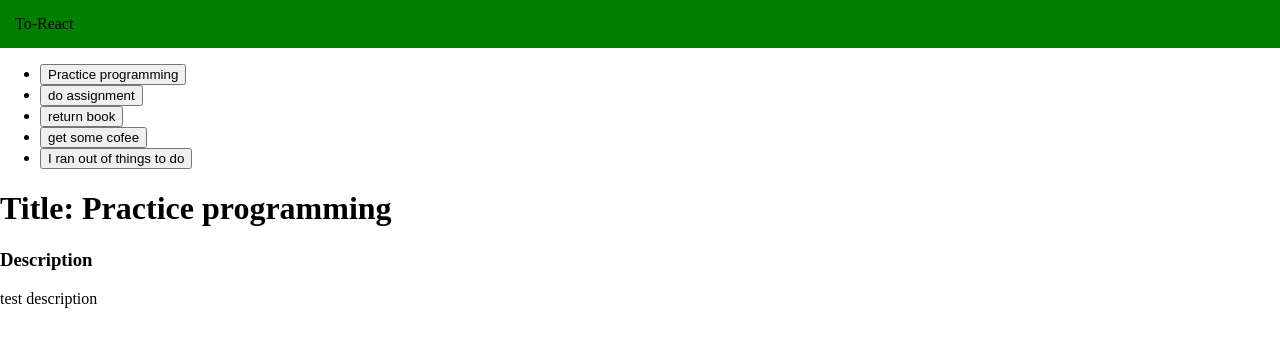
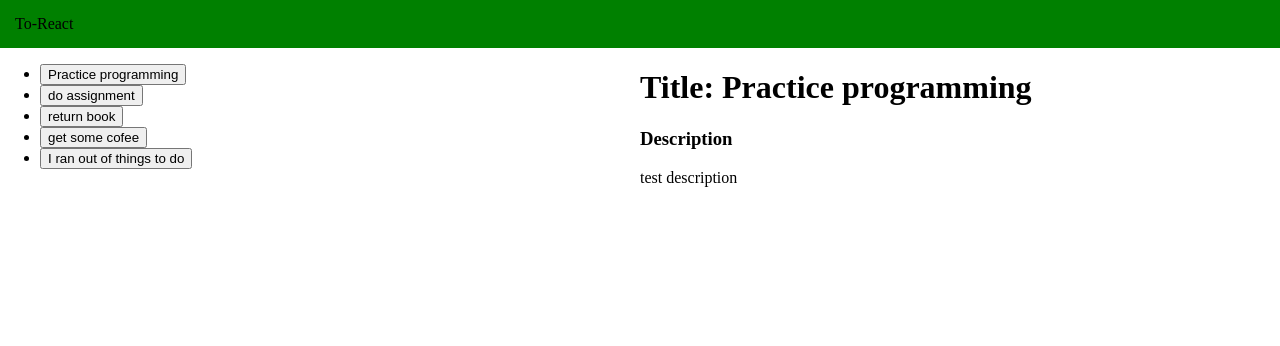
Before and after one commit to 0CottonBuds/react-to-do-list, a React (Vite) app: page / in a window 1280 px wide. Shown: the top 346 px of the page. Built offline with nearby package versions, Linux system fonts and the light colour scheme.

Commit message:
float to left

```diff
--- a/package.json
+++ b/package.json
@@ -17,6 +17,7 @@
     "@types/node": "^20.10.6",
     "@types/react": "^18.2.43",
     "@types/react-dom": "^18.2.17",
+    "@react-native/eslint-config": "^0.72.2",
     "@typescript-eslint/eslint-plugin": "^6.14.0",
     "@typescript-eslint/parser": "^6.14.0",
     "@vitejs/plugin-react": "^4.2.1",
--- a/src/App.css
+++ b/src/App.css
@@ -10,3 +10,13 @@ html,body
   background-color: green;
   padding: 15px;
 }
+
+.todo-list-container {
+  float: left;
+  width: 50%;
+}
+
+.todo-list-item-infomarion-container{
+  float: right;
+  width: 50%;
+}
```
